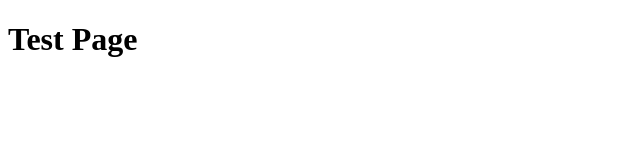
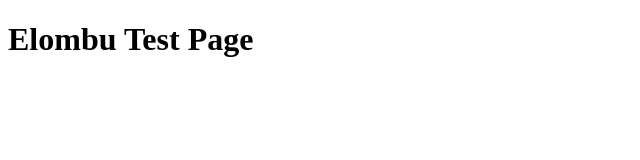
Before and after one commit to pennino/az-elombu, a plain HTML site: page index.htm in a window 1280 px wide. Shown: the whole page, without its empty margins (0-640 px from the left). Drawn offline with Linux system fonts and the light colour scheme.

Commit message:
Added Title

```diff
--- a/index.htm
+++ b/index.htm
@@ -1,8 +1,9 @@
 <!DOCTYPE html>
 <html>
 <head>
+<title>Elombu Test Page</title>
 </head>
 <body>
-<h1>Test Page</h1>
+<h1>Elombu Test Page</h1>
 </body>
 </html>
```
